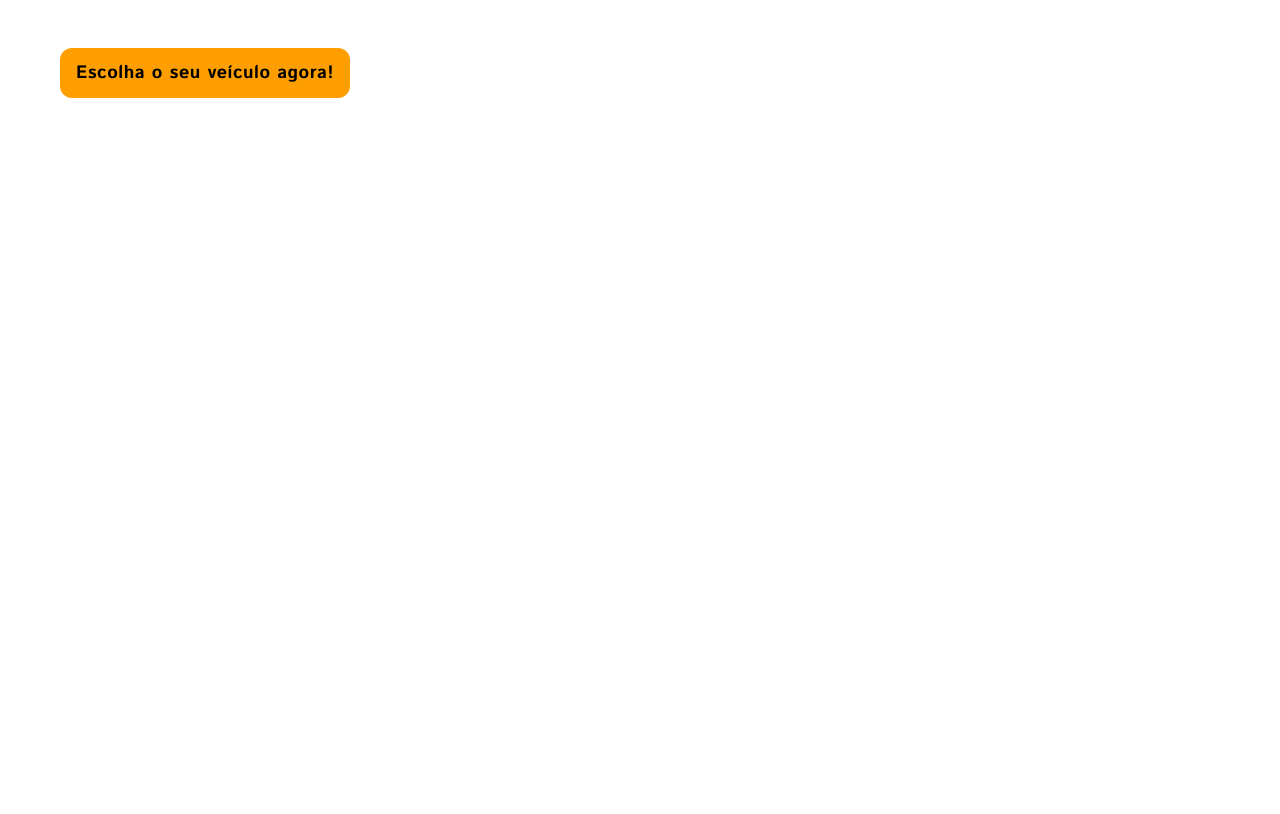
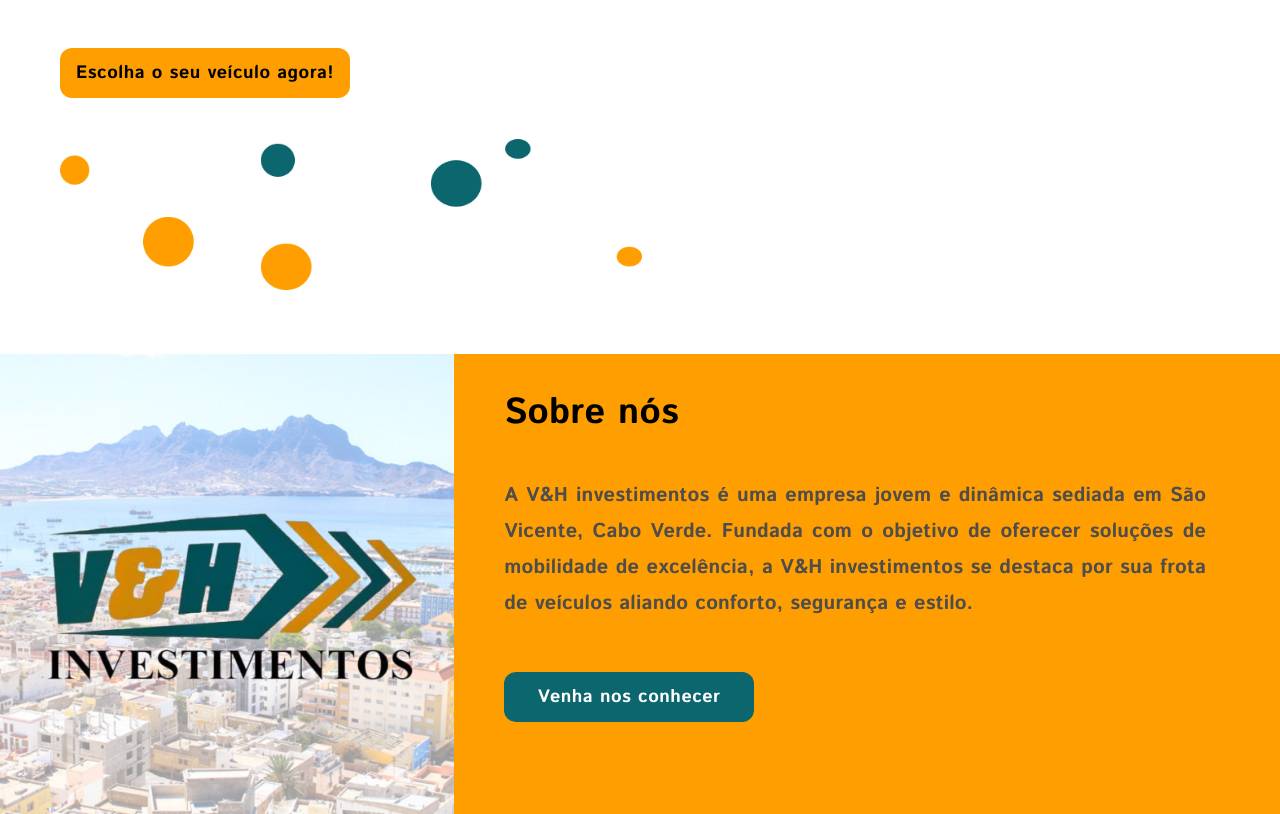
Before and after one commit to d-coder47/rent-a-car, a React (Vite) app: page / in a window 1280 px wide. Shown: the part 560-1374 px from the top of the page. Before the commit the page ends 800 px from the top, so only its background shows below. Built offline with nearby package versions, Linux system fonts and the light colour scheme.

Commit message:
feat: Add about us section

```diff
--- /dev/null
+++ b/src/components/About/About.tsx
@@ -0,0 +1,137 @@
+import { Avatar, Box, Button, Typography, useTheme } from "@mui/material";
+import React from "react";
+import { useTranslation } from "react-i18next";
+import mindelo from "../../assets/mindelo.png";
+
+const About: React.FC = () => {
+  const { t } = useTranslation();
+
+  const theme = useTheme();
+
+  const typographyStyle = {
+    headline: {
+      fontFamily: "Istok Web",
+      fontStyle: "normal",
+      fontWeight: 700,
+      fontSize: {
+        xs: "22px",
+        sm: "22px",
+        md: "32px ",
+        lg: "36px ",
+        xl: "48px",
+      },
+      lineHeight: {
+        xs: "32px",
+        sm: "32px",
+        md: "58px",
+        lg: "58px",
+        xl: "58px",
+      },
+      textAlign: {
+        xs: "center",
+        sm: "center",
+        md: "center",
+        lg: "justify",
+        xl: "justify",
+      },
+      color: "#000000",
+    },
+    subheadline: {
+      fontFamily: "Istok Web",
+      fontStyle: "normal",
+      fontWeight: 400,
+      fontSize: {
+        xs: "16px",
+        sm: "16px",
+        md: "18px",
+        lg: "20px",
+        xl: "24px",
+      },
+      lineHeight: "36px",
+      textAlign: "justify",
+      color: "#4f4c4c",
+      marginTop: "36px",
+    },
+    cta: {
+      height: "50px",
+      width: "250px",
+      borderRadius: "12px",
+      fontFamily: "Istok Web",
+      fontStyle: "normal",
+      fontWeight: 600,
+      fontSize: {
+        xs: "16px",
+        sm: "16px",
+        md: "16px",
+        lg: "18px",
+        xl: "20px",
+      },
+      lineHeight: "28px",
+      textAlign: "justify",
+      color: "#ffffff",
+      marginTop: "50px",
+      textTransform: "none",
+      background: theme.palette.secondary.main,
+      "&:hover": {
+        backgroundColor: theme.palette.secondary.dark,
+        color: "#FFFFFF",
+      },
+    },
+  };
+
+  return (
+    <Box
+      sx={{
+        height: "460px",
+        display: "flex",
+        flexDirection: "row",
+        justifyContent: {
+          xs: "center",
+          sm: "center",
+          md: "center",
+          lg: "space-between",
+          xl: "space-between",
+        },
+        marginTop: "5%",
+      }}
+    >
+      <Box
+        sx={{
+          width: "55%",
+        }}
+      >
+        <Avatar
+          alt="mindelo image"
+          sx={{ width: "100%", height: "100%", borderRadius: "0px" }}
+          src={mindelo}
+        />
+      </Box>
+      <Box
+        sx={{
+          background: theme.palette.primary.main,
+          width: "100%",
+          display: "flex",
+        }}
+      >
+        <Box
+          sx={{
+            width: "85%",
+            height: "80%",
+            margin: "30px 20px 20px 50px",
+          }}
+        >
+          <Typography sx={typographyStyle.headline}>Sobre nós</Typography>
+          <Typography sx={typographyStyle.subheadline}>
+            A V&H investimentos é uma empresa jovem e dinâmica sediada em São
+            Vicente, Cabo Verde. Fundada com o objetivo de oferecer soluções de
+            mobilidade de excelência, a V&H investimentos se destaca por sua
+            frota de veículos aliando conforto, segurança e estilo.
+          </Typography>
+          <Button sx={typographyStyle.cta}>Venha nos conhecer</Button>
+        </Box>
+      </Box>
+    </Box>
+  );
+};
+
+export default About;
--- a/src/components/Hero/Hero.tsx
+++ b/src/components/Hero/Hero.tsx
@@ -1,6 +1,7 @@
-import { Box, Button, Typography, useTheme } from "@mui/material";
+import { Avatar, Box, Button, Typography, useTheme } from "@mui/material";
 import React from "react";
 import { useTranslation } from "react-i18next";
+import bubbles from "../../assets/bubbles.png";
 
 const Hero: React.FC = () => {
   const { t } = useTranslation();
@@ -139,6 +140,22 @@ const Hero: React.FC = () => {
           >
             {t("homepage.hero.cta")}
           </Button>
+
+          <Box
+            sx={{
+              marginTop: "7%",
+            }}
+          >
+            <Avatar
+              alt="bubbles images"
+              src={bubbles}
+              sx={{
+                width: "100%",
+                height: "100%",
+                borderRadius: "0",
+              }}
+            />
+          </Box>
         </Box>
       </Box>
       <Box
--- a/src/pages/Home.tsx
+++ b/src/pages/Home.tsx
@@ -2,6 +2,7 @@ import { Box } from "@mui/material";
 import PreHeader from "../components/Header/PreHeader";
 import Hero from "../components/Hero/Hero";
 import Header from "../components/Header/Header";
+import About from "../components/About/About";
 
 const Home = () => {
   return (
@@ -9,6 +10,7 @@ const Home = () => {
       <PreHeader />
       <Header />
       <Hero />
+      <About />
     </Box>
   );
 };
```
Also changed, not shown: src/assets/bubbles.png (added), src/assets/mindelo.png (added).
